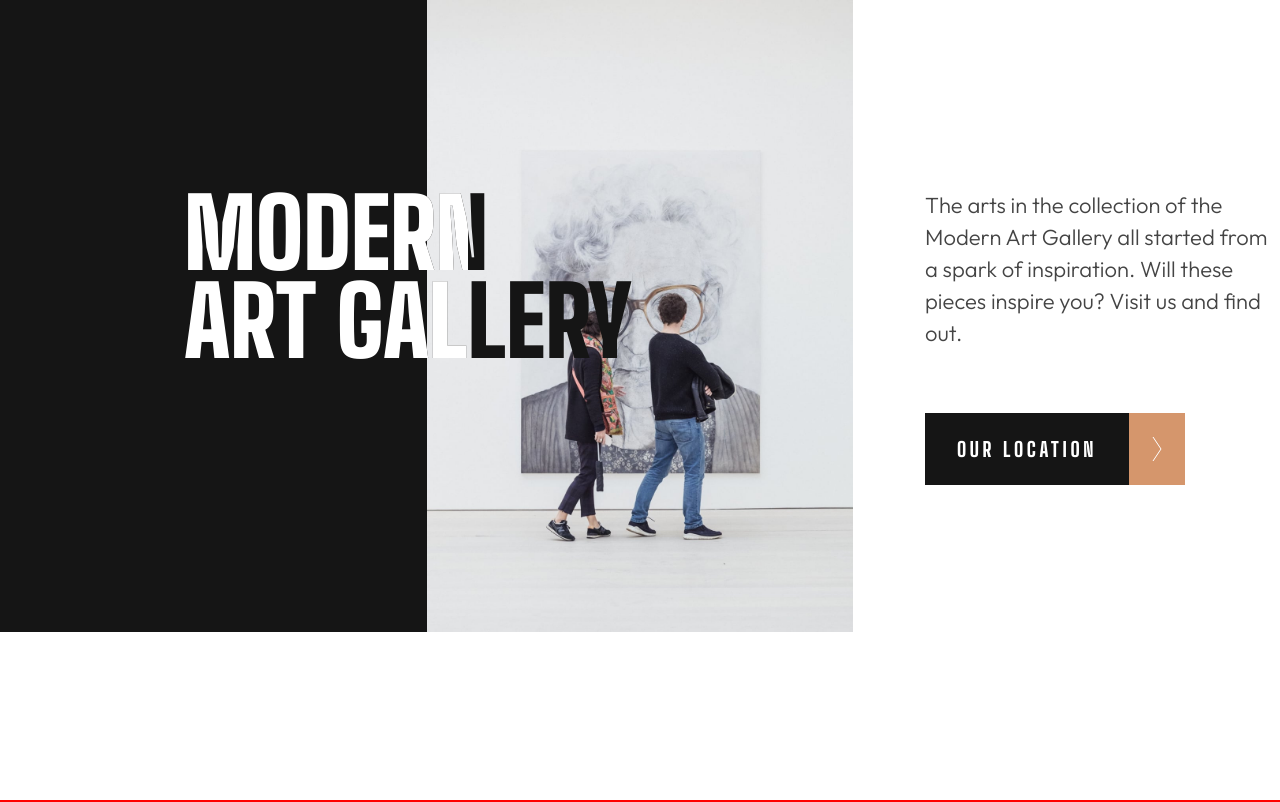
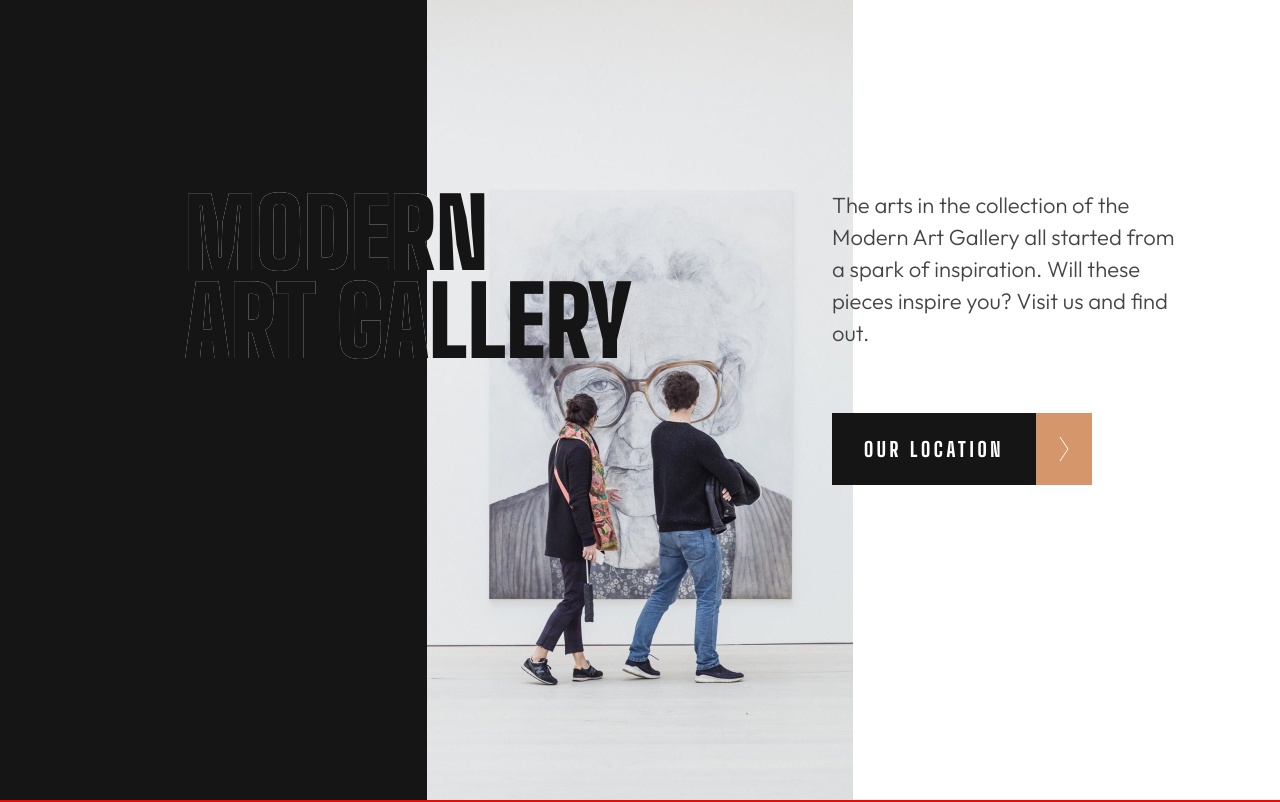
Before and after one commit to t-minini/art-gallery-website, a React (Create React App) app in the folder art-gallery-website/: page / in a window 1280 px wide. Shown: the top 802 px of the page. Built offline with nearby package versions, Linux system fonts and the light colour scheme.

Commit message:
:lipstick: homeTop comp modified

```diff
--- a/art-gallery-website/src/components/Home/HomeTopSection/HomeTop.jsx
+++ b/art-gallery-website/src/components/Home/HomeTopSection/HomeTop.jsx
@@ -12,14 +12,14 @@ export function HomeTop() {
       <h1>
         Modern <br /> Art Gallery
       </h1>
-      <div className={style.topGrid}>
+      {/* <div className={style.topGrid}> */}
         <div className={style.blackBg}></div>
         <img
           src={heroImg}
           alt="a man and a woman standing in front of a paint hanging on a white wall"
           className={style.heroImg}
         />
-      </div>
+      {/* </div> */}
       <div className={style.topTextBtn}>
         <p>
           The arts in the collection of the Modern Art Gallery all started from
--- a/art-gallery-website/src/components/Home/HomeTopSection/HomeTop.module.css
+++ b/art-gallery-website/src/components/Home/HomeTopSection/HomeTop.module.css
@@ -1,21 +1,17 @@
 .homeTopContainer {
-  min-height: 80rem;
-}
-
-.topGrid {
+  height: 80rem;
   display: grid;
-  grid-template-columns: 1fr 1fr 1fr;
+  grid-template-columns: repeat(3, 1fr);
 }
 
 .blackBg {
-  top: 0;
-  z-index: -4;
   background: var(--color2-black);
 }
 
 .heroImg {
+  height: 100%;
   width: 100%;
-  z-index: -3;
+  object-fit: cover;
 }
 
 .homeTopContainer h1:nth-of-type(1) {
@@ -28,7 +24,6 @@
   color: var(--color4-white);
   line-height: 8.8rem;
   text-transform: uppercase;
-  z-index: -1;
   overflow: hidden;
   white-space: nowrap;
 }
@@ -42,12 +37,11 @@
   color: var(--color2-black);
   line-height: 8.8rem;
   text-transform: uppercase;
-  z-index: -2;
 }
 .topTextBtn {
   position: absolute;
   top: 18.9rem;
-  left: 92.5rem;
+  left: 65%;
 }
 
 .homeTopContainer p {
```
